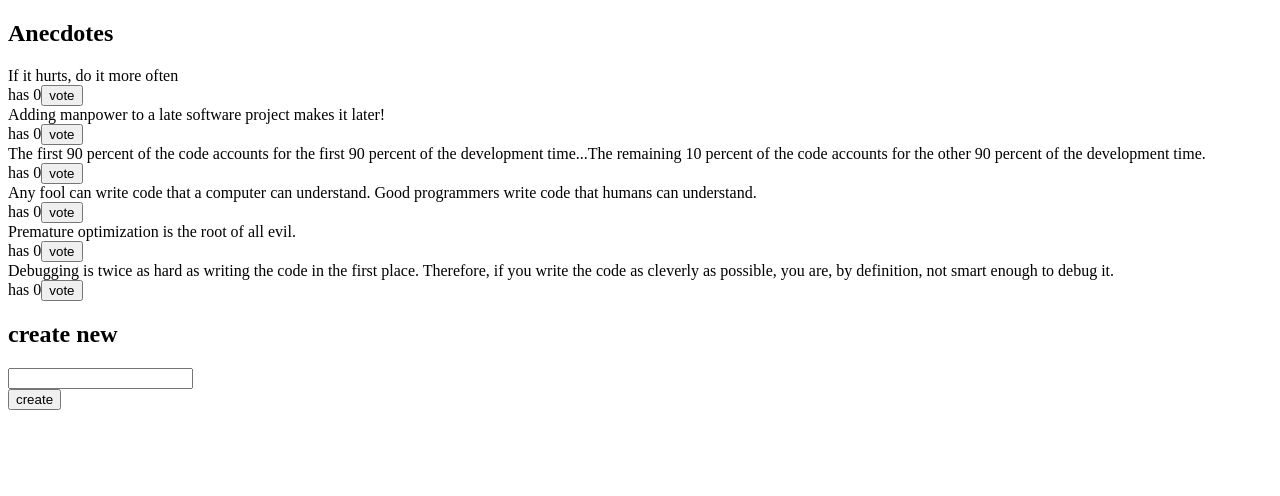
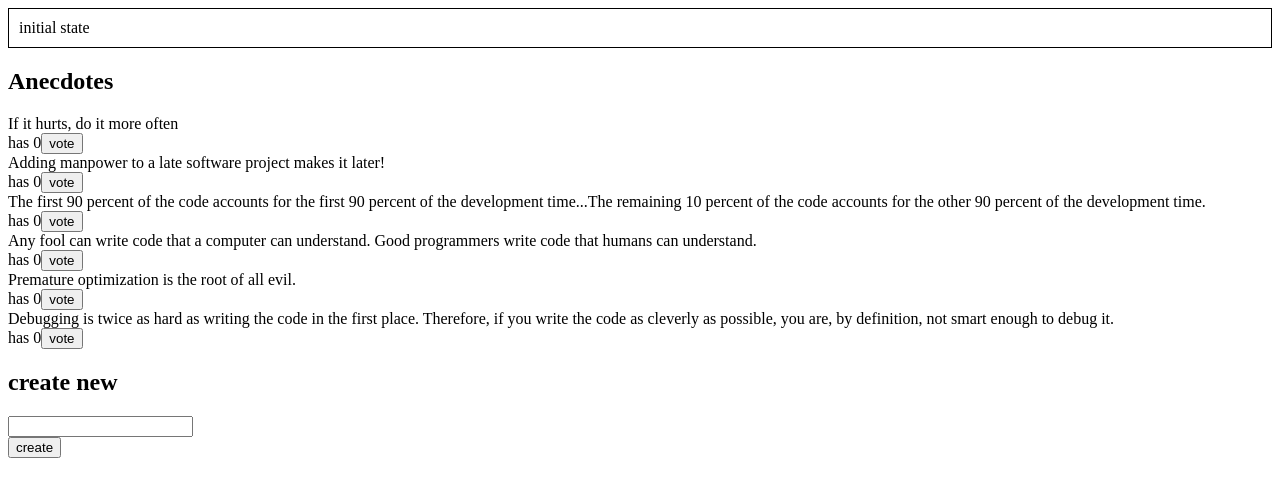
Before and after one commit to hakozaru/fullstackopen-part6-3kara, a React (Create React App) app: page / in a window 1280 px wide. Shown: the top 496 px of the page. Built offline with nearby package versions, Linux system fonts and the light colour scheme.

Commit message:
演習6-10終了

```diff
--- a/src/App.js
+++ b/src/App.js
@@ -1,10 +1,12 @@
 import React from 'react'
 import AnocdoteForm from './components/AnocdoteForm'
 import AnocdoteList from './components/AnocdoteList'
+import Notification from './components/Notification'
 
 const App = () => {
   return (
     <div>
+      <Notification />
       <AnocdoteList />
       <AnocdoteForm />
     </div>
--- a/src/components/Notification.js
+++ b/src/components/Notification.js
@@ -1,14 +1,19 @@
 import React from 'react'
+import { useSelector } from 'react-redux'
 
 const Notification = () => {
+  const notification = useSelector(state => state.notification)
   const style = {
     border: 'solid',
     padding: 10,
     borderWidth: 1
   }
+
+  if(!notification) { return <></> }
+
   return (
     <div style={style}>
-      render here notification...
+      {notification}
     </div>
   )
 }
--- /dev/null
+++ b/src/reducers/notificationReducer.js
@@ -0,0 +1,12 @@
+const reducer = (state = 'initial state', action) => {
+  switch(action.type) {
+    case 'NOTICE':
+      return 'notice'
+    case 'ERROR':
+      return 'error'
+    default:
+      return state
+  }
+}
+
+export default reducer
--- a/src/store.js
+++ b/src/store.js
@@ -1,9 +1,11 @@
 import { createStore, combineReducers } from 'redux'
 import AnecdoteReducer from './reducers/anecdoteReducer'
+import NotificationReducer from './reducers/notificationReducer'
 import { composeWithDevTools } from 'redux-devtools-extension'
 
 const rootReducer = combineReducers({
-  anecdotes: AnecdoteReducer
+  anecdotes: AnecdoteReducer,
+  notification: NotificationReducer,
 })
 
 export const store = createStore(
```
